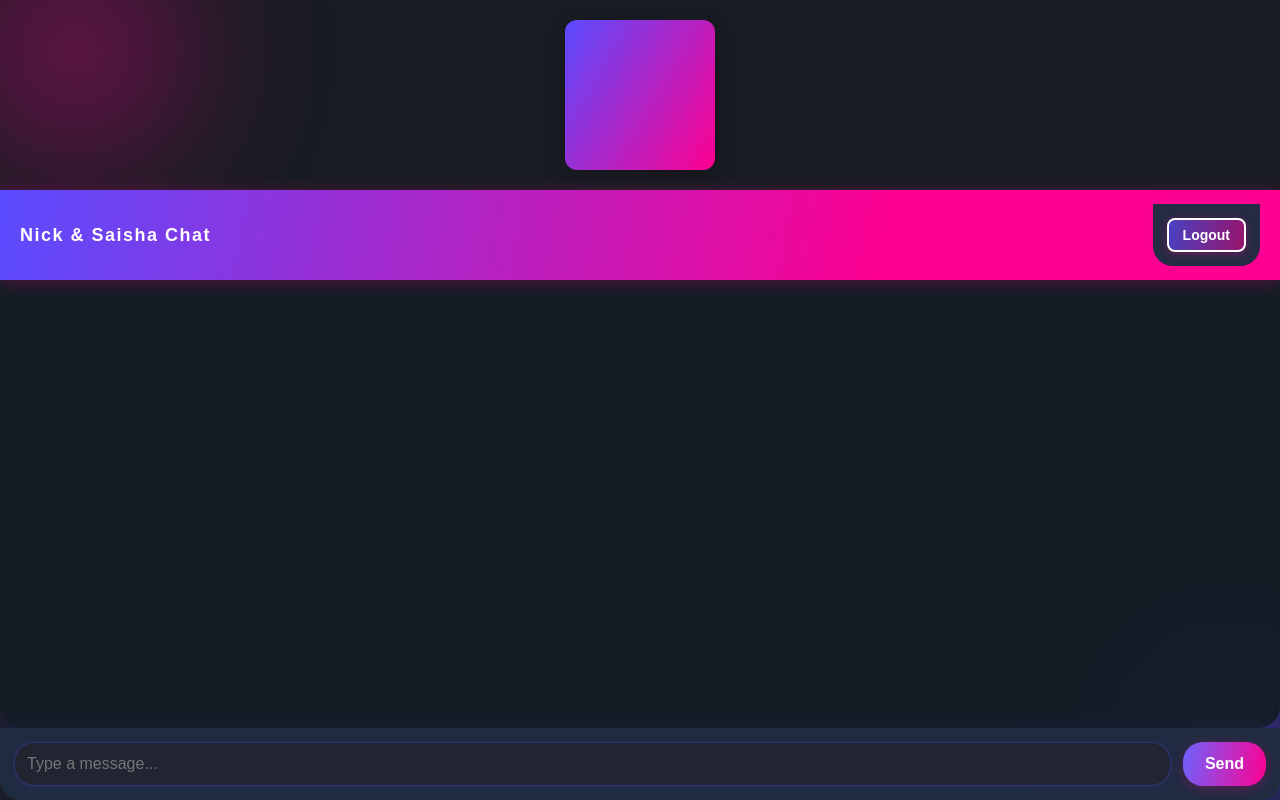
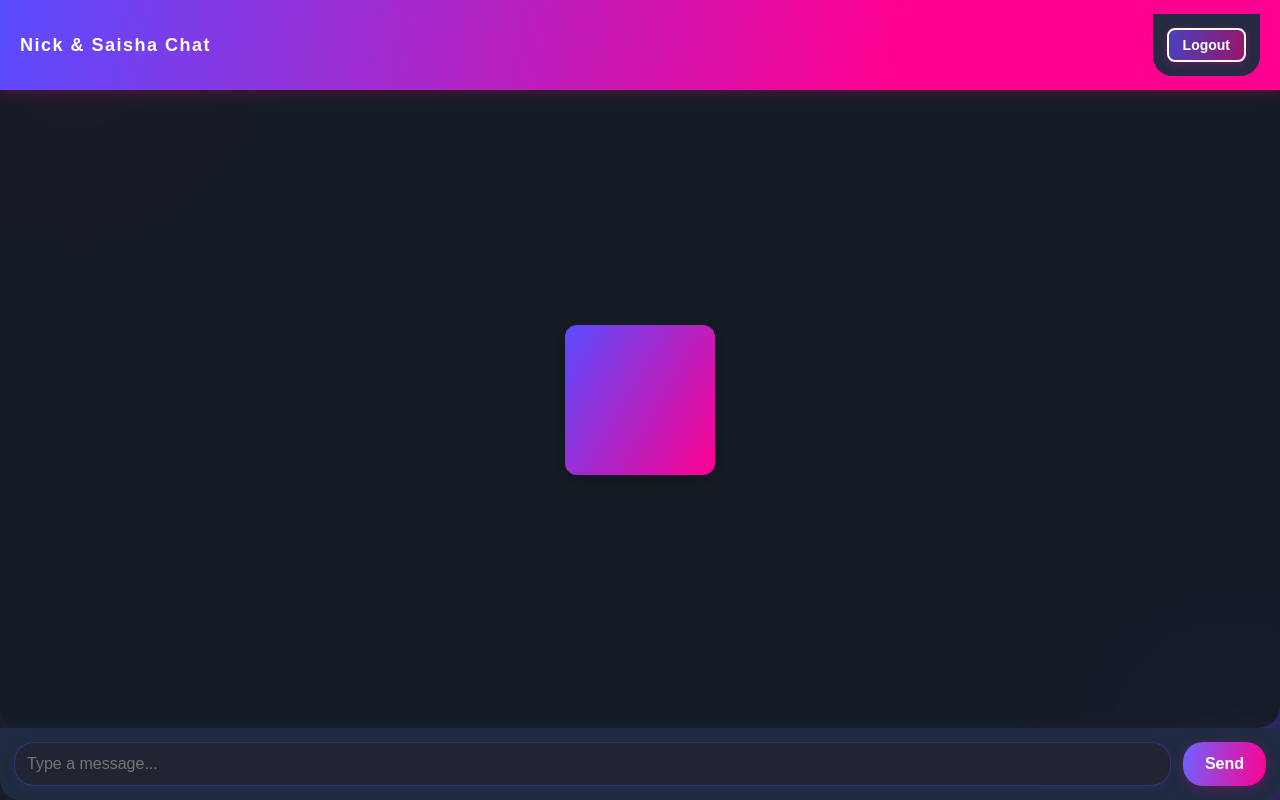
Before and after one commit to samratratnap07/chatting, a Flask app: page /chat in a window 1280 px wide. Run offline with Flask 3, Linux system fonts and the light colour scheme; the visitor is signed in with stand-in values (Sample User, id 1); data that the repository does not hold is empty.

Commit message:
Update style.css

```diff
--- a/static/style.css
+++ b/static/style.css
@@ -266,15 +266,17 @@ button:hover {
 @media (max-width: 480px) {
     .bubble { font-size: 14px }
 }
-/* Flip Card Animation Styles */
+/* Flip Card fixed center */
 .flip-card-wrapper {
-    display: flex;
-    justify-content: center;
-    margin: 20px 0;
+    position: fixed;
+    top: 50%;
+    left: 50%;
+    transform: translate(-50%, -50%);
     perspective: 1000px;
-    z-index: 5;
+    z-index: 999;
 }
 
+/* Size */
 .flip-card {
     background-color: transparent;
     width: 150px;
@@ -289,8 +291,8 @@ button:hover {
     transform-style: preserve-3d;
 }
 
-/* Flip effect trigger */
-.flip-card:hover .flip-card-inner {
+/* Flip trigger class */
+.flip-card-inner.flip {
     transform: rotateY(180deg);
 }
 
@@ -322,7 +324,6 @@ button:hover {
     padding: 10px;
 }
 
-/* Back Text */
 .flip-card-back h2 {
     font-family: 'Quicksand', Arial, sans-serif;
     font-size: 16px;
@@ -330,7 +331,6 @@ button:hover {
     color: #ff71b8;
 }
 
-/* Button Styling */
 .end-btn {
     background: linear-gradient(100deg,#6d63ff,#ff0090);
     border: none;
```
